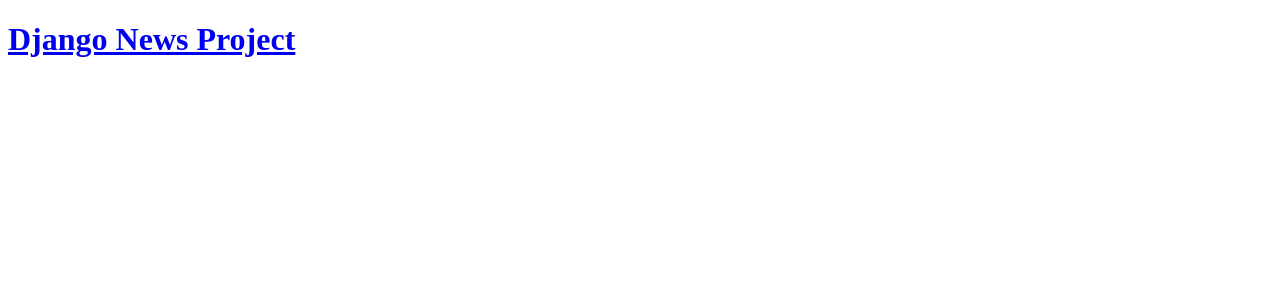
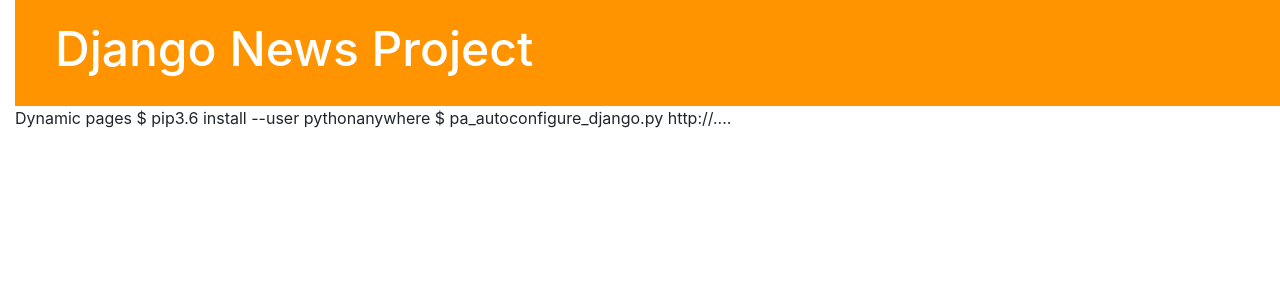
Before and after one commit to Pylearn2017/my-first-blog, a Django app: page / in a window 1280 px wide. Shown: the top 300 px of the page. Run offline with Django 3.2, Linux system fonts and the light colour scheme; data that the repository does not hold is empty; some libraries are stand-ins or nearby versions.

Commit message:
Add CSS and Bootstrap

```diff
--- /dev/null
+++ b/blog/static/css/blog.css
@@ -0,0 +1,39 @@
+/*
+СЕЛЕКТОР {
+	АТРИБУТ:ЗНАЧЕНИЕ;
+	color: HEX;
+}
+
+СЕЛЕКТОР_1 - <ТЕГ>
+СЕЛЕКТОР_2 - КЛАСС
+СЕЛЕКТОР_3 - ID
+*/
+
+body {
+	padding-left: 15px;
+}
+
+p {
+	font-family: 'Open Sans Condensed', sans-serif;
+}
+
+h2 a {
+	color: #54D25C;
+	font-family: 'Russo One', sans-serif;
+}
+
+.page-header {
+	background-color: #ff9400;
+	margin-top: 0;
+	padding: 20px 20px 20px 40px;
+}
+
+.page-header h1, .page-header h1 a {
+	color: #ffffff;
+	font-size: 36pt;
+	text-decoration: none;
+}
+
+.post {
+	margin-bottom:70px;
+}
--- a/blog/templates/blog/post_list.html
+++ b/blog/templates/blog/post_list.html
@@ -1,21 +1,35 @@
+{% load static %}
+
 <!DOCTYPE html>
 <html lang="en">
 <head>
 	<meta charset="UTF-8">
 	<title>Django News Project</title>
+	<link rel="stylesheet" href="https://stackpath.bootstrapcdn.com/bootstrap/4.4.1/css/bootstrap.min.css" integrity="sha384-Vkoo8x4CGsO3+Hhxv8T/Q5PaXtkKtu6ug5TOeNV6gBiFeWPGFN9MuhOf23Q9Ifjh" crossorigin="anonymous">
+	<link href="https://fonts.googleapis.com/css?family=Open+Sans+Condensed:300|Russo+One&display=swap" rel="stylesheet">
+
+	<link rel="stylesheet" href="{% static 'css/blog.css' %}">
+
 </head>
 <body>
-	<div class="">
+	<div class="page-header">
 		<h1><a href="/">Django News Project</a></h1>
 	</div>
+		<div class="content container">
 {% for post in posts %}
-	<div class="">
-		<hr>
-		<h2><a href="#">{{ post.title }}</a></h2>
-		<p>{{ post.text|linebreaksbr }}</p>
-		<p>published: {{ post.created_date }}</p>
-		<hr>
-	</div>
+			<div class="post">
+				<h2><a href="#">{{ post.title }}</a></h2>
+				<p>{{ post.text|linebreaksbr }}</p>
+				<p>published: {{ post.created_date }}</p>
+				<hr>
+			</div>
 {% endfor %}
+		</div>
 </body>
+
+Dynamic pages
+
 </html>
+
+$ pip3.6 install --user pythonanywhere
+$ pa_autoconfigure_django.py http://....
```
